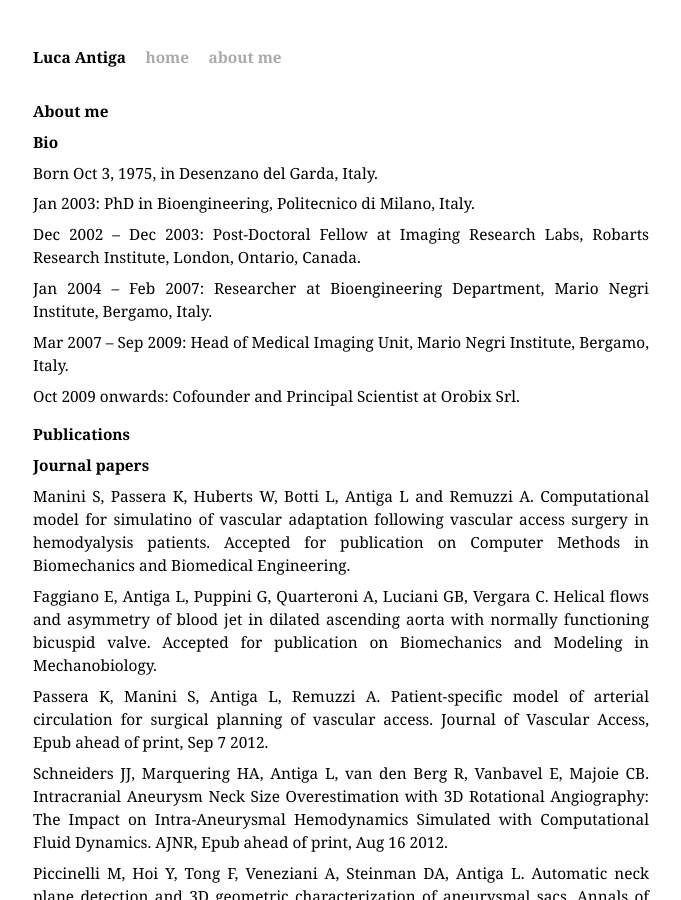
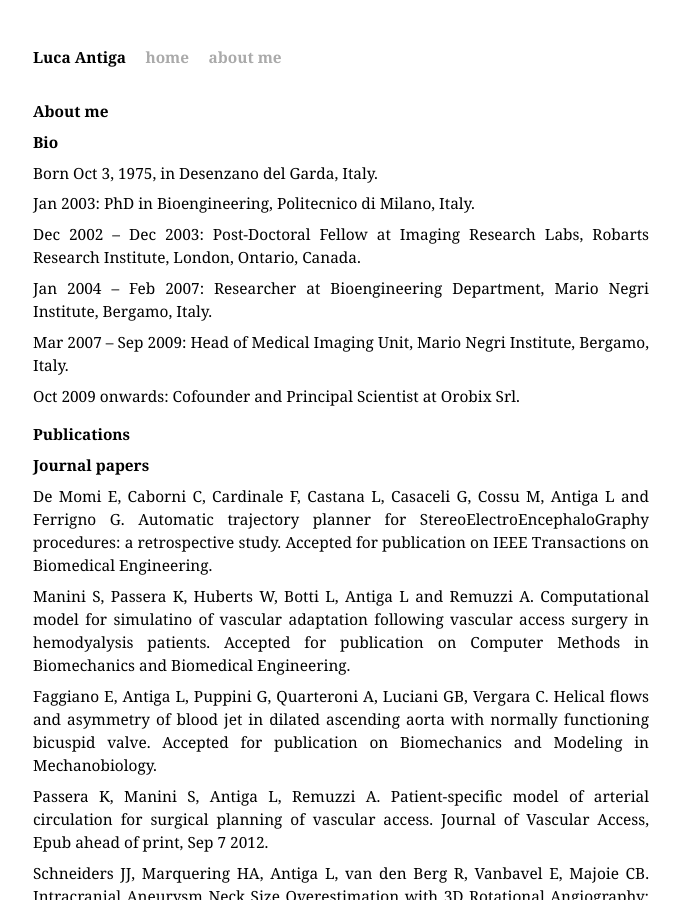
Before and after one commit to lantiga/lantiga.github.com, a Jekyll site: the page built from about.md, in a window 1280 px wide and 900 px high. Shown: the whole window, without its empty margins (299-980 px from the left). Built offline with Jekyll 4.4.1, drawn with Linux system fonts in a browser that asks for light colours; Markdown is read by kramdown in place of the engine named in the settings.

Commit message:
Added publication

```diff
--- a/about.md
+++ b/about.md
@@ -20,6 +20,7 @@ Publications
 Journal papers
 --------------
 
+* De Momi E, Caborni C, Cardinale F, Castana L, Casaceli G, Cossu M, Antiga L and Ferrigno G. Automatic trajectory planner for StereoElectroEncephaloGraphy procedures: a retrospective study. Accepted for publication on IEEE Transactions on Biomedical Engineering.
 * Manini S, Passera K, Huberts W, Botti L, Antiga L and Remuzzi A. Computational model for simulatino of vascular adaptation following vascular access surgery in hemodyalysis patients. Accepted for publication on Computer Methods in Biomechanics and Biomedical Engineering.
 * Faggiano E, Antiga L, Puppini G, Quarteroni A, Luciani GB, Vergara C. Helical flows and asymmetry of blood jet in dilated ascending aorta with normally functioning bicuspid valve. Accepted for publication on Biomechanics and Modeling in Mechanobiology.
 * Passera K, Manini S, Antiga L, Remuzzi A. Patient-specific model of arterial circulation for surgical planning of vascular access. Journal of Vascular Access, Epub ahead of print, Sep 7 2012.
```
